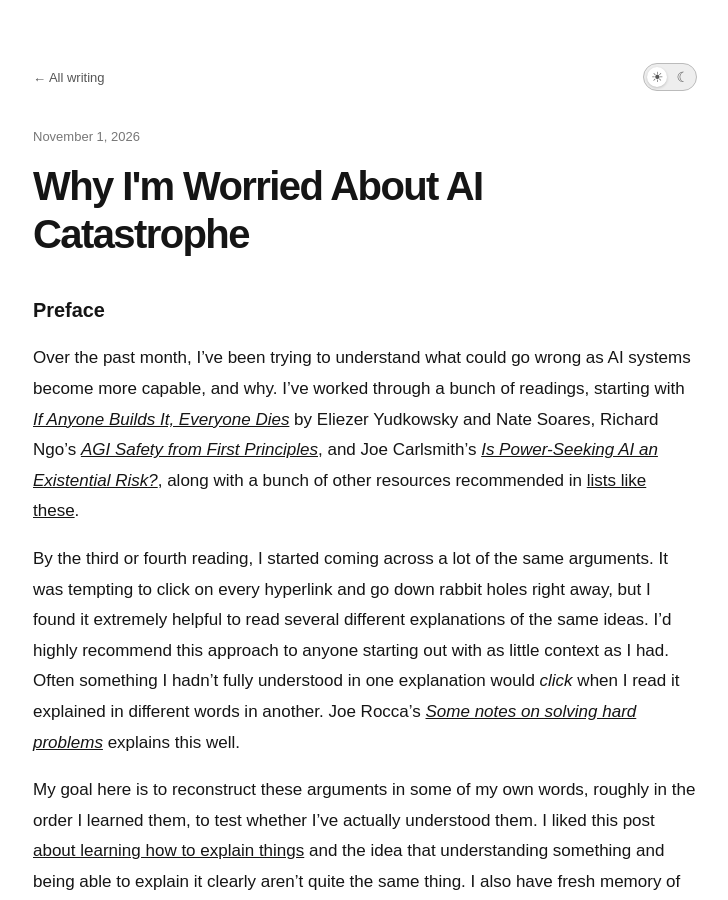
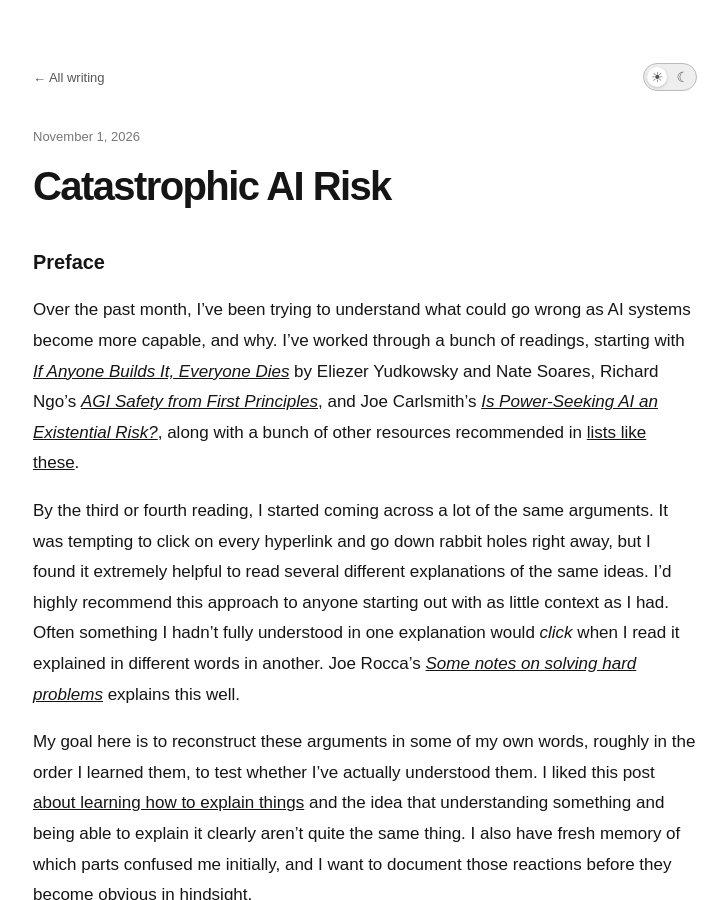
Before and after one commit to anjalisurana-commits/anjalisurana-commits.github.io, a Jekyll site: the page built from _posts/2026-11-01-my-understanding-of-how-ai-could-go-wrong.md, in a window 1280 px wide and 900 px high. Shown: the whole window, without its empty margins (275-1003 px from the left). Built offline with Jekyll 4.4.1, drawn with Linux system fonts in a browser that asks for light colours; comment, search, counter and statistics services are not loaded.

Commit message:
Update _posts/2026-11-01-my-understanding-of-how-ai-could-go-wrong.md (via Pages CMS)

```diff
--- a/_posts/2026-11-01-my-understanding-of-how-ai-could-go-wrong.md
+++ b/_posts/2026-11-01-my-understanding-of-how-ai-could-go-wrong.md
@@ -1,5 +1,5 @@
 ---
-title: "Why I'm Worried About AI Catastrophe "
+title: Catastrophic AI Risk
 layout: post
 annotations:
   - {}
```
